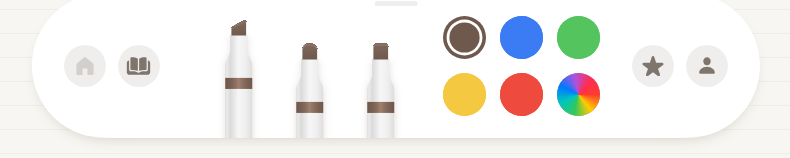
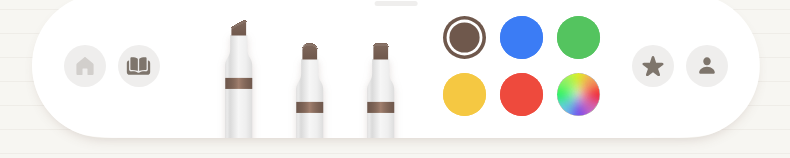
Before and after one commit to JaceThings/Highlighters, a React (Vite) app in the folder apps/website/: page / in a window 1280 px wide. Shown: the part 638-796 px from the top of the page, without its empty margins (244-1034 px from the left). Built offline with nearby package versions, Linux system fonts and the light colour scheme.

Commit message:
feat(website): paint the custom-colour swatch with the ColorPicker SVG
Replace the conic-gradient rainbow with the soft, blurred ColorPicker.svg (imported as an asset and used as the swatch background), kept verbatim including its display-p3 colours.

```diff
--- a/apps/website/src/components/dock/ColorPalette.tsx
+++ b/apps/website/src/components/dock/ColorPalette.tsx
@@ -1,10 +1,13 @@
-// The compact ink well: two rows of three. The last is the "custom" hue wheel
+import colorPickerUrl from "./color-picker.svg";
+
+// The compact ink well: two rows of three. The last is the "custom" swatch
 // (placeholder for a future picker). Controlled — the selected swatch is the one
 // matching `value`; clicking reports its ink colour.
 //
 // `color` is the ink value (and what click reports). `ring` is the selected-state
-// outline — solid, since box-shadow can't take a gradient, so the wheel borrows a
-// neutral warm grey. `background` defaults to `color`; the wheel paints a conic gradient.
+// outline — solid, since box-shadow can't take a gradient, so the custom swatch
+// borrows a neutral warm grey. `background` defaults to `color`; the custom swatch
+// paints the ColorPicker SVG (a soft, blurred colour wheel).
 interface Swatch {
   id: string;
   label: string;
@@ -24,8 +27,7 @@ const SWATCHES: Swatch[] = [
     label: "Custom colour",
     color: "#a855f7",
     ring: "#9a918a",
-    background:
-      "conic-gradient(from 90deg, #ff3b30, #ffcc00, #34c759, #00c7be, #007aff, #af52de, #ff2d55, #ff3b30)",
+    background: `url("${colorPickerUrl}") center / cover no-repeat`,
   },
 ];
 
```
Also changed, not shown: apps/website/src/components/dock/color-picker.svg (added).
